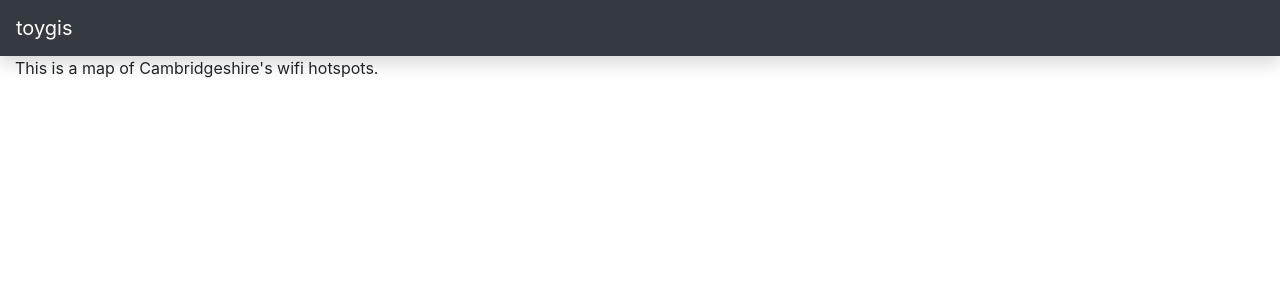
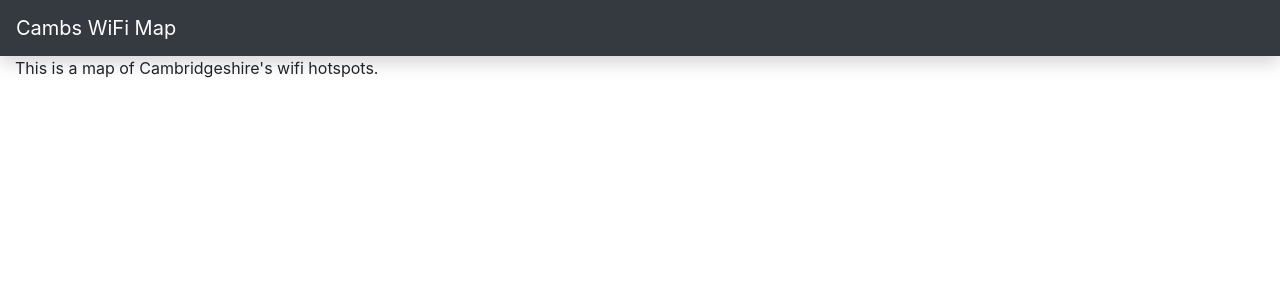
Before and after one commit to joefg/WiFiMap, a Flask app: page / in a window 1280 px wide. Shown: the top 300 px of the page. Run offline with Flask 2, Linux system fonts and the light colour scheme; some libraries are stand-ins or nearby versions.

Commit message:
Changed name from ToyGIS to Cambs WiFi Map

```diff
--- a/app/routes.py
+++ b/app/routes.py
@@ -7,7 +7,7 @@ from app import app
 @app.route('/')
 @app.route('/index')
 def index():
-    return render_template('index.html', title='jfg-gis')
+    return render_template('index.html', title='Cambs WiFi Map')
 
 @app.route('/api/wifi')
 def serve_wifi():
--- a/app/templates/index.html
+++ b/app/templates/index.html
@@ -1,6 +1,6 @@
 <html>
   <head>
-    <title>{{ title }} - A Toy GIS</title>
+    <title>{{ title }}</title>
     <script src="https://cdn.jsdelivr.net/gh/openlayers/openlayers.github.io@master/en/v6.3.1/build/ol.js"></script>
     <link rel="stylesheet" href="https://stackpath.bootstrapcdn.com/bootstrap/4.4.1/css/bootstrap.min.css" integrity="sha384-Vkoo8x4CGsO3+Hhxv8T/Q5PaXtkKtu6ug5TOeNV6gBiFeWPGFN9MuhOf23Q9Ifjh" crossorigin="anonymous">
     <link rel="stylesheet" href="https://cdn.jsdelivr.net/gh/openlayers/openlayers.github.io@master/en/v6.3.1/css/ol.css" type="text/css">
@@ -8,7 +8,7 @@
 
   <body>
     <nav class="navbar navbar-dark bg-dark shadow">
-      <a class="navbar-brand" href="#">toygis</a>
+      <a class="navbar-brand" href="#">{{ title }}</a>
     </nav>
     <div class="container-fluid">
       <div class="row-fluid">
```
